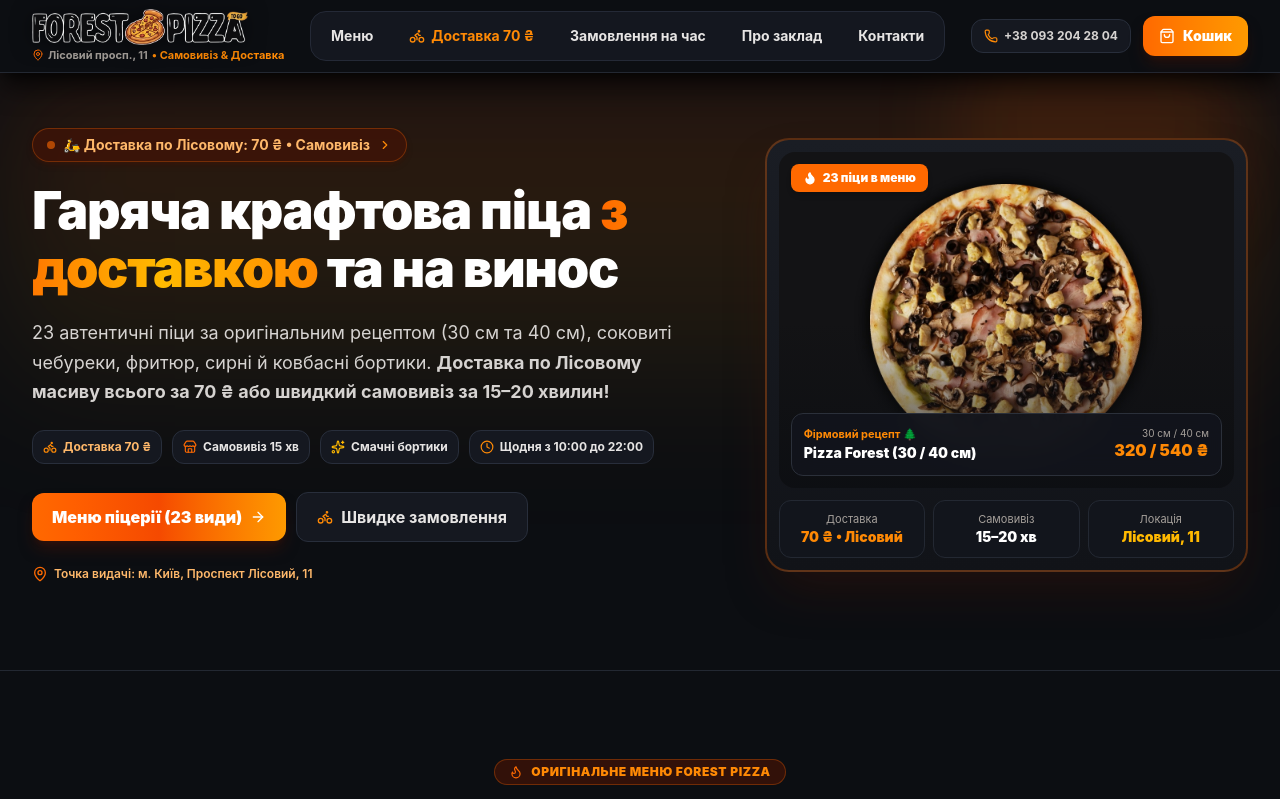
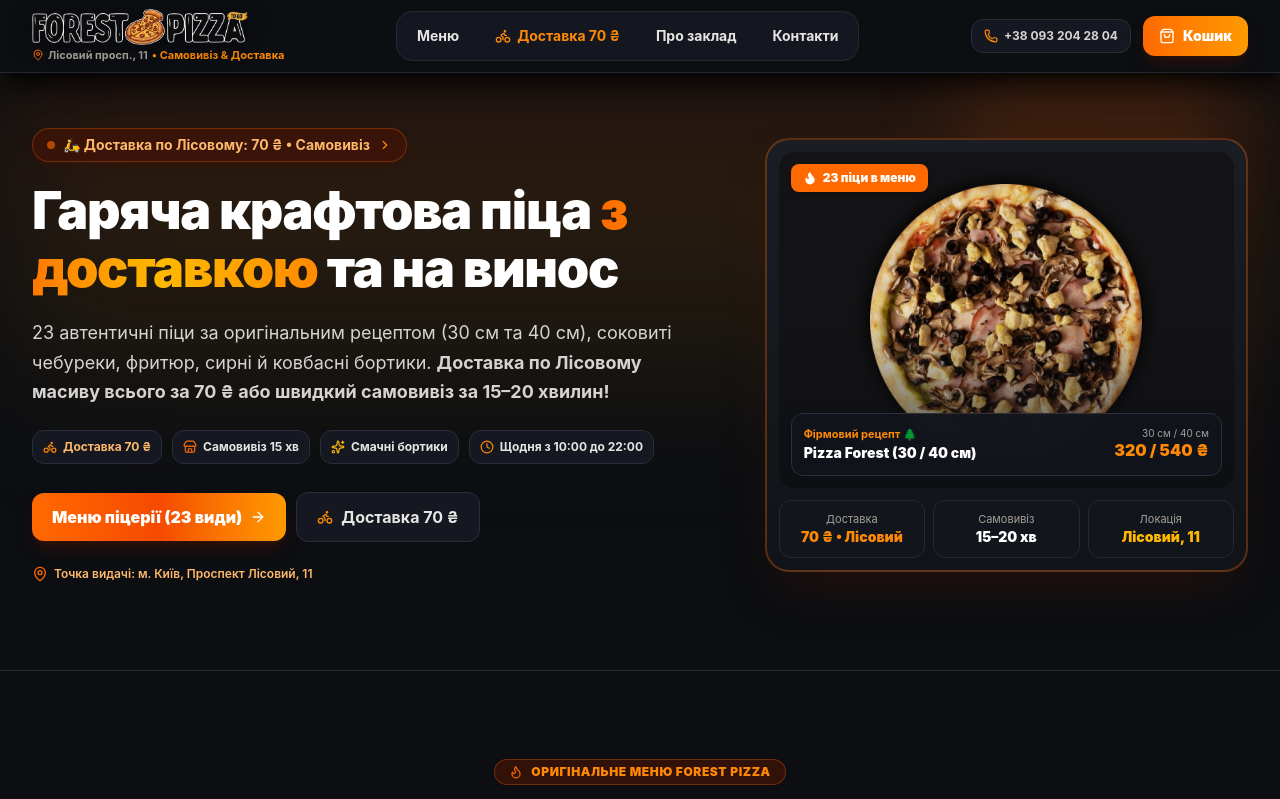
Before and after one commit to Quiincy/forestpizza, a Next.js app: page / in a window 1280 px wide. Shown: the top 799 px of the page. Built offline with nearby package versions, Linux system fonts and the light colour scheme.

Commit message:
feat: remove takeaway section from home page to simplify layout

```diff
--- a/src/app/page.tsx
+++ b/src/app/page.tsx
@@ -4,7 +4,6 @@ import { CartProvider } from "@/context/CartContext";
 import { Navbar } from "@/components/Navbar";
 import { Hero } from "@/components/Hero";
 import { MenuSection } from "@/components/MenuSection";
-import { TakeawaySection } from "@/components/TakeawaySection";
 import { AboutSection } from "@/components/AboutSection";
 import { LocationSection } from "@/components/LocationSection";
 import { Footer } from "@/components/Footer";
@@ -70,12 +69,6 @@ export default async function HomePage() {
           {/* Menu */}
           <MenuSection categories={categories} />
 
-          {/* Takeaway Order Section */}
-          <TakeawaySection
-            takeawayNotice={settings.reservation_notice}
-            restaurantPhone={settings.restaurant_phone}
-          />
-
           {/* About */}
           <AboutSection />
 
--- a/src/app/sitemap.ts
+++ b/src/app/sitemap.ts
@@ -17,12 +17,6 @@ export default function sitemap(): MetadataRoute.Sitemap {
       priority: 0.9,
     },
     {
-      url: `${baseUrl}#takeaway`,
-      lastModified: new Date(),
-      changeFrequency: "weekly",
-      priority: 0.9,
-    },
-    {
       url: `${baseUrl}#location`,
       lastModified: new Date(),
       changeFrequency: "monthly",
--- a/src/components/Footer.tsx
+++ b/src/components/Footer.tsx
@@ -88,14 +88,6 @@ export function Footer({
                 </li>
                 <li>
                   <button
-                    onClick={() => scrollTo("takeaway")}
-                    className="hover:text-orange-400 transition-colors cursor-pointer"
-                  >
-                    🛍️ Замовлення на точний час
-                  </button>
-                </li>
-                <li>
-                  <button
                     onClick={() => scrollTo("location")}
                     className="hover:text-orange-400 transition-colors cursor-pointer"
                   >
--- a/src/components/Hero.tsx
+++ b/src/components/Hero.tsx
@@ -93,11 +93,11 @@ export function Hero({
                 </button>
 
                 <button
-                  onClick={() => scrollTo("takeaway")}
+                  onClick={() => setDeliveryModalOpen(true)}
                   className="w-full sm:w-auto flex items-center justify-center gap-2 bg-[#151820] hover:bg-[#1f2430] text-stone-200 hover:text-white font-bold text-sm sm:text-base px-5 py-3 rounded-xl border border-[#282e3b] hover:border-orange-500/50 transition-all cursor-pointer truncate"
                 >
                   <Bike className="w-4 h-4 text-orange-400 shrink-0" />
-                  <span className="truncate">Швидке замовлення</span>
+                  <span className="truncate">Доставка 70 ₴</span>
                 </button>
               </div>
 
--- a/src/components/Navbar.tsx
+++ b/src/components/Navbar.tsx
@@ -61,12 +61,6 @@ export function Navbar({
               >
                 <Bike className="w-4 h-4" />
                 <span>Доставка 70 ₴</span>
-              </button>
-              <button
-                onClick={() => scrollTo("takeaway")}
-                className="px-3 xl:px-3.5 py-2 rounded-xl text-xs xl:text-sm font-bold text-stone-200 hover:text-white hover:bg-[#1e232f] transition-all whitespace-nowrap cursor-pointer"
-              >
-                Замовлення на час
               </button>
               <button
                 onClick={() => scrollTo("about")}
@@ -147,12 +141,6 @@ export function Navbar({
                 <span>Умови доставки (Лісовий 70 ₴ / таксі)</span>
               </button>
               <button
-                onClick={() => scrollTo("takeaway")}
-                className="text-left px-3.5 py-2.5 text-sm font-bold text-stone-200 hover:bg-[#181c24] hover:text-orange-400 rounded-xl transition-colors cursor-pointer"
-              >
-                ⏰ Швидке замовлення на час
-              </button>
-              <button
                 onClick={() => scrollTo("about")}
                 className="text-left px-3.5 py-2.5 text-sm font-bold text-stone-200 hover:bg-[#181c24] hover:text-orange-400 rounded-xl transition-colors cursor-pointer"
               >
```
